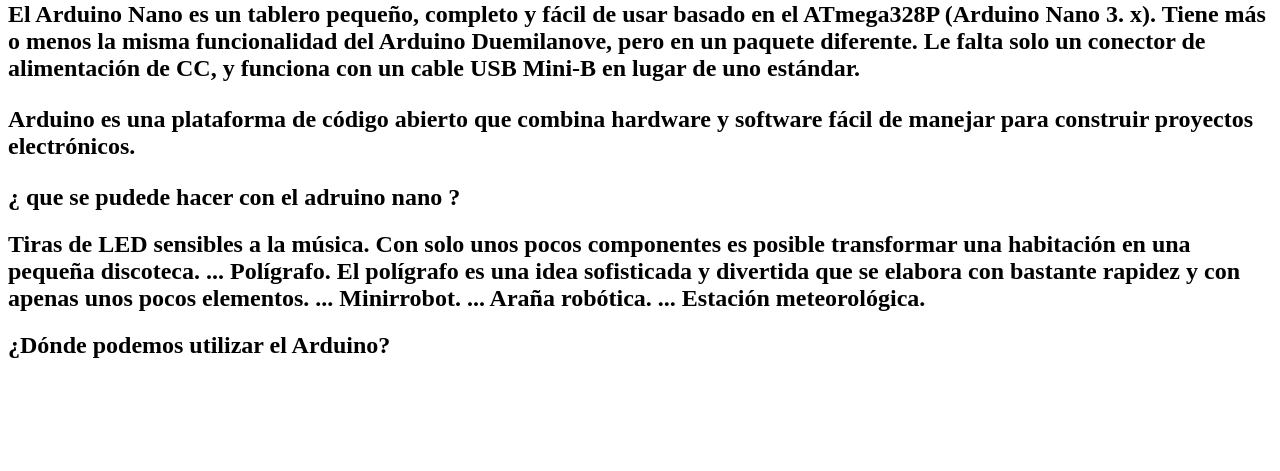
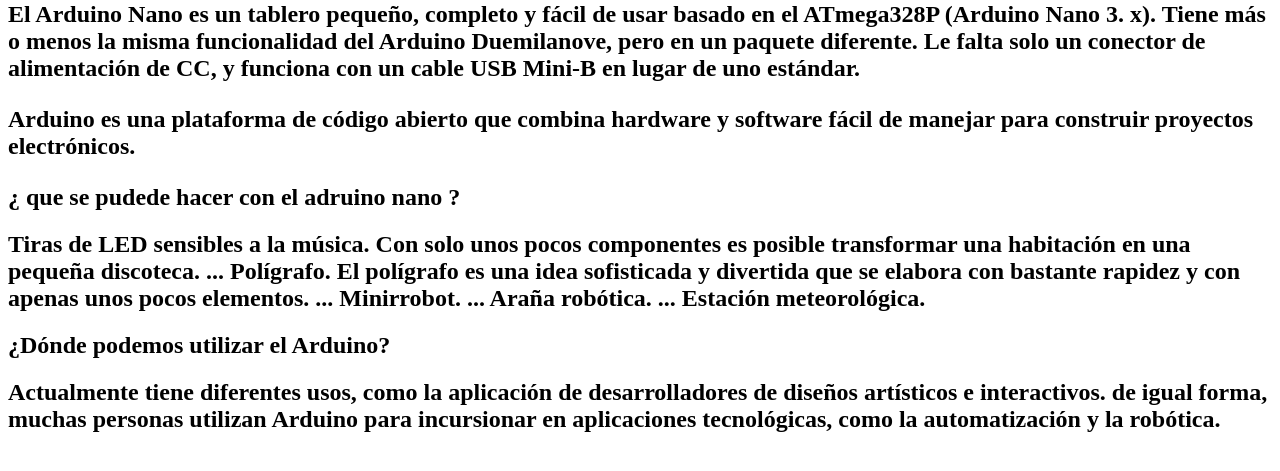
Before and after one commit to juanpaa26/Arduino-nano-, a plain HTML site: page index.html in a window 1280 px wide. Shown: the part 79-550 px from the top of the page. Drawn offline with Linux system fonts and the light colour scheme.

Commit message:
Update index.html

```diff
--- a/index.html
+++ b/index.html
@@ -12,5 +12,5 @@
 Araña robótica. ...
 Estación meteorológica.</h2>
 <h2>¿Dónde podemos utilizar el Arduino?</h2>
-<h2Actualmente tiene diferentes usos, como la aplicación de desarrolladores de diseños artísticos e interactivos;
-de igual forma, muchas personas utilizan Arduino para incursionar en aplicaciones tecnológicas, como la automatización y la robótica.></h2>
+<h2>Actualmente tiene diferentes usos, como la aplicación de desarrolladores de diseños artísticos e interactivos.
+de igual forma, muchas personas utilizan Arduino para incursionar en aplicaciones tecnológicas, como la automatización y la robótica.</h2>
```
